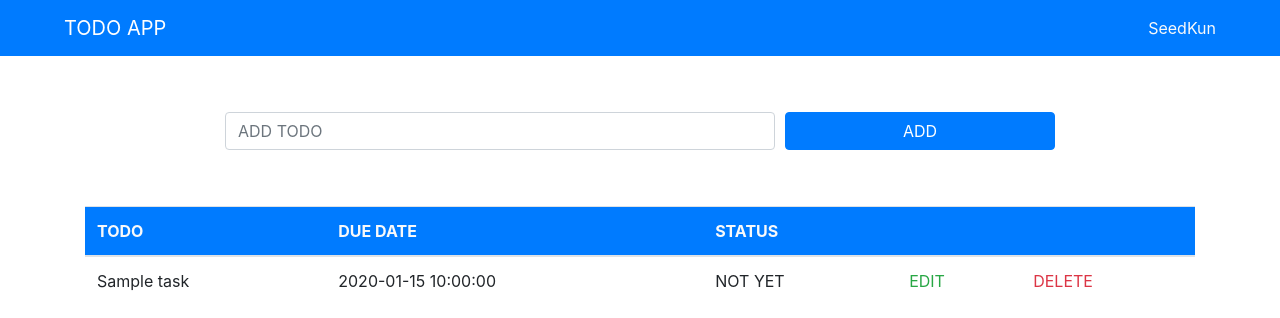
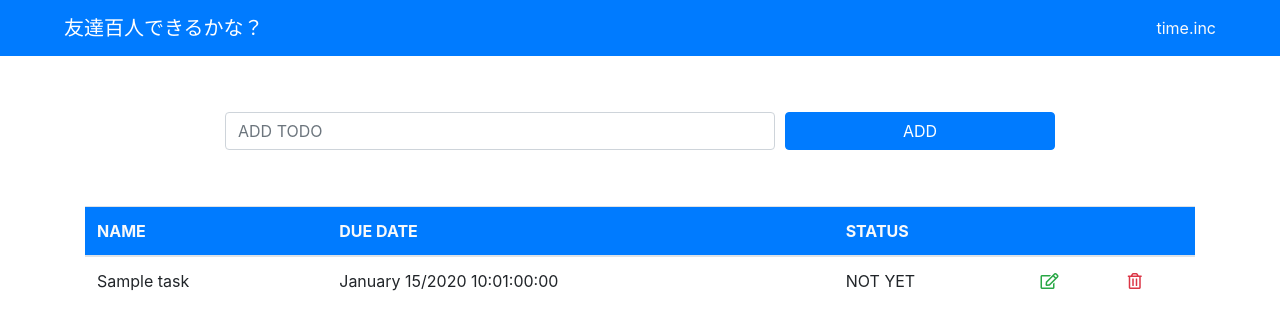
Before and after one commit to tokitada0602/56php_oop, a PHP site: page / in a window 1280 px wide. Shown: the top 318 px of the page. Run offline with PHP 8.4, Linux system fonts and the light colour scheme; tables that the repository leaves empty or names only in its code hold one stand-in row (values such as "Sample post"); some libraries are stand-ins or nearby versions.

Commit message:
youtube削除　materとarrangeを間違っていたため

```diff
--- a/index.php
+++ b/index.php
@@ -17,16 +17,17 @@
   <title>Document</title>
   <link rel="stylecss" href="assets/css/reset.css">
   <link rel="stylesheet" href="https://stackpath.bootstrapcdn.com/bootstrap/4.3.1/css/bootstrap.min.css" integrity="sha384-ggOyR0iXCbMQv3Xipma34MD+dH/1fQ784/j6cY/iJTQUOhcWr7x9JvoRxT2MZw1T" crossorigin="anonymous">
-  <link rel="stylecss" href="assets/css/style.css">
+  <link rel="stylesheet" href="assets/css/style.css">
+  <link rel="stylesheet" href="https://use.fontawesome.com/releases/v5.4.1/css/all.css" integrity="sha384-5sAR7xN1Nv6T6+dT2mhtzEpVJvfS3NScPQTrOxhwjIuvcA67KV2R5Jz6kr4abQsz" crossorigin="anonymous">
 
 </head>
 <body>
 <header class="px-5 bg-primary">
     <nav class="navbar navbar-dark">
-        <a href="index.php" class="navbar-brand">TODO APP</a>
+        <a href="index.php" class="navbar-brand">友達百人できるかな？</a>
         <div class="justify-content-end">
             <span class="text-light">
-                SeedKun
+                time.inc
             </span>
         </div>
     </nav>
@@ -47,7 +48,7 @@
         <table class="table table-hover">
             <thead>
             <tr class="bg-primary text-light">
-                <th class=>TODO</th>
+                <th class=>NAME</th>
                 <th>DUE DATE</th>
                 <th>STATUS</th>
                 <th></th>
@@ -61,24 +62,22 @@
                     <?php echo $task['name']; ?>
                     </td>
                     <td>
-                    <?php echo $task['due_date']; ?>
+                    <?php echo date("F j/Y H:m:i:s",
+                    strtotime($task['due_date'])); ?>
                     </td>
                     <td>NOT YET</td>
                     <td>
-                    <a class="text-success" href="edit.php?id=<?php echo h($task['id']); ?>">EDIT</a>
+                    <a class="text-success" href="edit.php?id=<?php echo h($task['id']); ?>"><i class="far fa-edit"></i></a>
                 </td>
                 <?php
     // var_dump($task['id']);
 ?>
                 <td>
-                    <a class="text-danger" href="delete.php?id=<?php echo h ($task['id']);?>">DELETE</a>
+                    <a class="text-danger" href="delete.php?id=<?php echo h ($task['id']);?>"><i class="far fa-trash-alt"></i></a>
                 </td>
                     <?php endforeach; ?>
             </tbody>
         </table>
     </section>
-        <div video>
-        <iframe width="560" height="315" src="https://www.youtube.com/embed/j6CZQFqL7w0" frameborder="0" allow="accelerometer; autoplay; encrypted-media; gyroscope; picture-in-picture" allowfullscreen></iframe>
-        </div>
 </body>
 </html>
```
